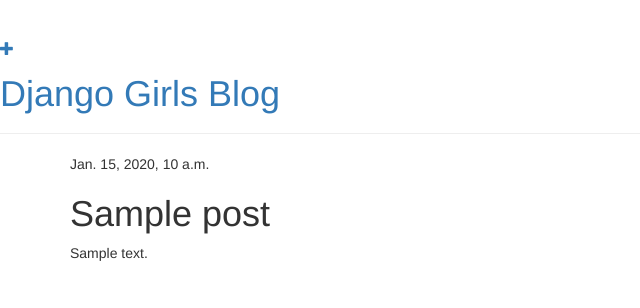
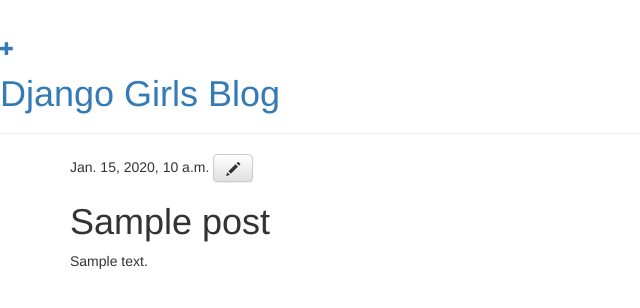
Before and after one commit to himisato/djangogirls, a Django app: template blog/templates/blog/post_detail.html in a window 1280 px wide. Shown: the top 308 px of the page, without its empty margins (0-640 px from the left). Run offline with Django 3.2, Linux system fonts and the light colour scheme; the template is opened without the code that fills it: values that come from a table or form of the project are taken from there, others are empty; tables that the repository leaves empty hold one stand-in row (values such as "Sample post"); some libraries are stand-ins or nearby versions.

Commit message:
fixed views.py

```diff
--- a/blog/templates/blog/base.html
+++ b/blog/templates/blog/base.html
@@ -4,17 +4,14 @@
         <title>Django Girls blog</title>
         <link rel="stylesheet" href="//maxcdn.bootstrapcdn.com/bootstrap/3.2.0/css/bootstrap.min.css">
         <link rel="stylesheet" href="//maxcdn.bootstrapcdn.com/bootstrap/3.2.0/css/bootstrap-theme.min.css">
+        <link href='//fonts.googleapis.com/css?family=Lobster&subset=latin,latin-ext' rel='stylesheet' type='text/css'>
         <link rel="stylesheet" href="{% static "css/blog.css" %}">
-<link href="http://fonts.googleapis.com/css?family=Lobster&subset=latin,latin-ext" rel="stylesheet" type="text/css">
     </head>
-
     <body>
         <div class="page-header">
             <a href="{% url "blog.views.post_new" %}" class="top-menu"><span class="glyphicon glyphicon-plus"></span></a>
             <h1><a href="/">Django Girls Blog</a></h1>
         </div>
-
-
         <div class="content container">
             <div class="row">
                 <div class="col-md-8">
@@ -23,6 +20,5 @@
                 </div>
             </div>
         </div>
-
     </body>
 </html>
--- a/blog/templates/blog/post_detail.html
+++ b/blog/templates/blog/post_detail.html
@@ -1,13 +1,12 @@
 {% extends "blog/base.html" %}
 
 {% block content %}
-    <div class="post">
-        {% if post.published_date %}
-            <div class="date">
-                {{ post.published_date }}
-            </div>
-        {% endif %}
-        <h1>{{ post.title }}</h1>
-        <p>{{ post.text|linebreaks }}</p>
+    <div class="date">
+    {% if post.published_date %}
+        {{ post.published_date }}
+    {% endif %}
+    <a class="btn btn-default" href="{% url "post_edit" pk=post.pk %}"><span class="glyphicon glyphicon-pencil"></span></a>
     </div>
+    <h1>{{ post.title }}</h1>
+    <p>{{ post.text|linebreaks }}</p>
 {% endblock %}
```
Lines whose indentation alone changed are shown as unchanged.
